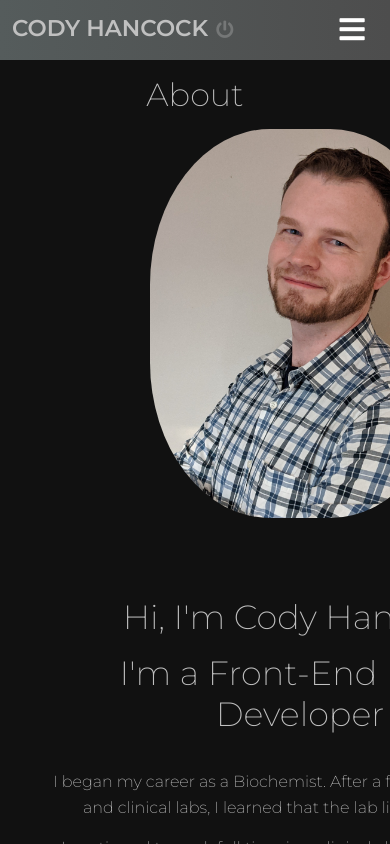
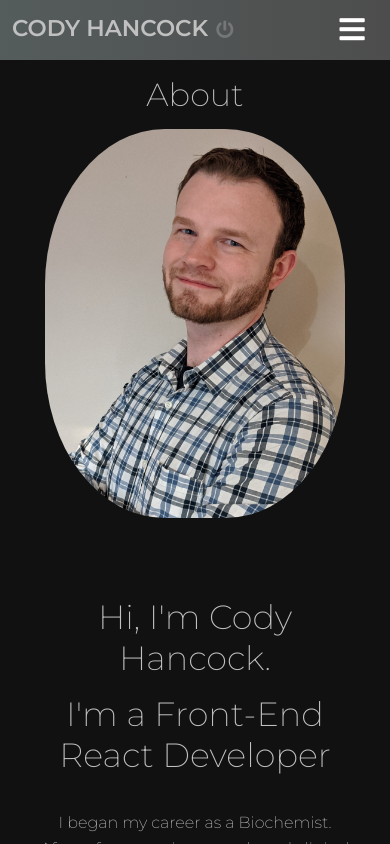
Before and after one commit to cbhancock-deeto/mainWebsite, a React (Create React App) app: page /about in a window 390 px wide. Built offline with nearby package versions, Linux system fonts and the light colour scheme.

Commit message:
center changes on about page

```diff
--- a/src/components/About/AboutLayout.css
+++ b/src/components/About/AboutLayout.css
@@ -53,17 +53,18 @@
 
     }
     .about-bio {
-        width: 500px;
+        width: 100%;
         position: relative;
         margin-bottom: 25px;
+        text-align: center;
     }
 
      .about-content {
-        width: 600px;
+        width: 100vw;
         position: relative;
         height: 100%;
         display: grid;
-        grid-template-columns: 500px;
+        grid-template-columns: 80%;
         grid-template-rows: 450px 400px;
         justify-content: center;
         margin: 0 auto;
--- a/src/components/About/ProfilePicture/ProfilePicture.css
+++ b/src/components/About/ProfilePicture/ProfilePicture.css
@@ -20,7 +20,7 @@
         margin-right: auto;
         float: none;
         position: relative;
-        width: 500px;
+        width: 100%;
         padding-left: 0;
         padding-right: 0;
     }
```
